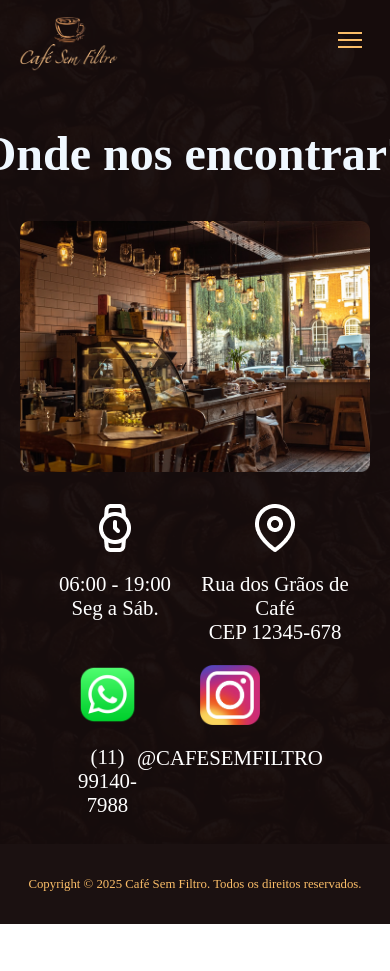
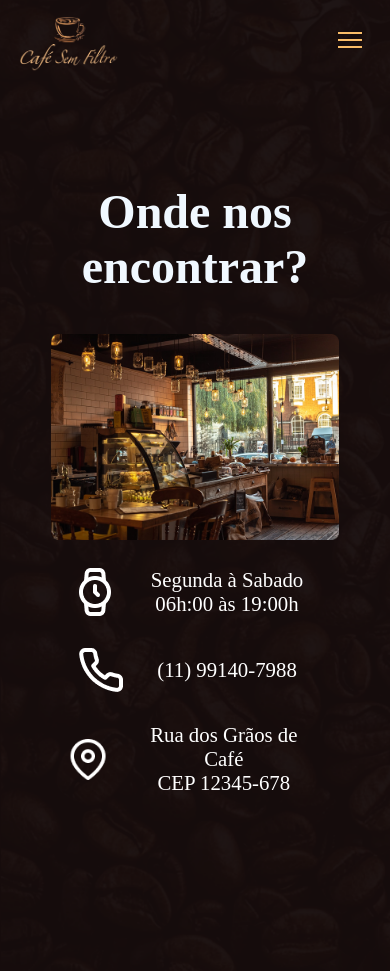
Before and after one commit to pradoscript/coffe-without-filter, a Gatsby site: page /Contato in a window 390 px wide. Shown: the top 971 px of the page. Before the commit the page ends 924 px from the top, so only its background shows below. Built offline with nearby package versions, Linux system fonts and the light colour scheme; Gatsby itself is replaced by a stand-in of ours.

Commit message:
almost finalized the responsive

```diff
--- a/src/pages/Contato/contato.module.css
+++ b/src/pages/Contato/contato.module.css
@@ -6,51 +6,119 @@
     width: 100%;
     min-height: 100vh;
     display: flex;
-    flex-direction: column;
-    position: relative;
     justify-content: center;
     align-items: center;
     font-size: 1.3rem;
+    padding: 2rem;
   }
-
   .informations {
     display: flex;
-    justify-content: space-between;
+    flex-direction: column;
+    align-items: flex-start;
+    justify-content: center;
     text-align: center;
-    width: 20rem;
+    padding-bottom: 2rem;
+    padding-top: 8rem ;
+    gap: 2rem;
   }
 
   .mainContainer{
-    display: flex;
-    flex-direction: column;
-    align-items: center;
-    text-align: center;
-    width: 50rem;
-    padding-top: 5rem;
+    display: grid;
+    grid-template-columns: 1fr 1fr;
+    place-content: center;
+    width: 100%;
+    padding-left: 15rem;
   }
 
-  .image{
-    text-align: center;
-  }
 
   .informationsItems{
-    text-align: center;
-    width: 10rem;
-    padding-top: 2rem;
+    display: flex;
+    align-items: center;
+    gap: 2rem;
     color: #fff;
   }
 
-  .contact{
-    color: #fff;
-    display: flex;
-    justify-content: space-between;
-    width: 60vw;
+
+  @media (max-width:1440.98px){
+    .image {
+    padding-top: 3rem;
+
+    }
+
+    .mainContainer {
+        padding-bottom: 3rem ;
+        padding-right: 4rem;
+        gap: 2rem;
+    }
+
+    .informations {
+        justify-content: flex-center;
+        align-items: flex-start;
+        padding-top: 15rem;
+    }
   }
 
-  .zap {
-    text-align: center;
+  @media (max-width:1024px){
+    .image {
+        width: 30rem;
+        padding-top: 3rem;
+    }
+
+    .mainContainer {
+        padding-bottom: 5rem;
+        padding-right: 19rem;
+    }
+
+    .informations {
+        width: 15rem;
+        gap: 0;
+    }
+
   }
 
-  .insta{
-    text-align: center;
+
+  @media (max-width:768px){
+    .image {
+        width: 25rem;
+        padding-top: 2rem;
+    }
+
+    .mainContainer {
+        padding-bottom: 5rem;
+        padding-right: 17rem;
+    }
+
+    .informations {
+        padding-top: 15rem;
+    }
   }
+
+  @media (max-width: 425.98px){
+
+    .image {
+        padding-right: 3rem ;
+        text-align: center;
+        padding-bottom: 0rem;
+        width: 18rem;
+    }
+
+    .mainContainer{
+        display: grid;
+        grid-template-columns: 1fr;
+        grid-template-rows: 1fr 1fr;
+        place-content: center;
+        width: 100%;
+        padding-right: 16rem;
+        gap: 0;
+        padding-bottom: 0.2rem;
+        padding-top: 5rem;
+      }
+
+      .informations {
+        justify-content: center;
+        align-items: center;
+        padding-top: 0 !important;
+        padding-bottom: 9rem;
+        padding-left: 1rem;
+      }
+  }
--- a/src/pages/Contato/index.js
+++ b/src/pages/Contato/index.js
@@ -8,74 +8,75 @@
         <Layout>
             <div className={styles.page}>
                 <section className={styles.mainContainer}>
+
+                <div className={styles.image}>
                 <h1>Onde nos encontrar?</h1>
-                <div className={styles.image}>
                         <StaticImage
                             src="../../images/cafe-place.png"
                             alt="Café Sem Filtro"
                             placeholder="blurred"
                             layout="constrained"
                             quality={90}
-                    width={350}
+                            width={720}
                         />
                     </div>
                     <section className={styles.informations}>
+
                         <div className={styles.informationsItems}>
+                        <section>
                                 <StaticImage
                                     src="../../images/watch-asset.png"
                                     alt="Horários"
                                     placeholder="blurred"
                                     layout="constrained"
-                        quality={90}
+
                                 />
+                            </section>
+                            <section>
                                 <p>
-                        06:00 -  19:00 <br/> Seg a Sáb.
+                                    Segunda à Sabado <br/> 06h:00 às 19:00h
                                 </p>
+                            </section>
                         </div>
 
                         <div className={styles.informationsItems}>
+
+                            <section>
+                                <StaticImage
+                                    src="../../images/phone-asset.png"
+                                    alt="Horários"
+                                    placeholder="blurred"
+                                    layout="constrained"
+
+                                />
+                            </section>
+                            <section>
+                                <p>
+                                (11) 99140-7988
+                                </p>
+                            </section>
+
+                        </div>
+
+                        <div className={styles.informationsItems}>
+                        <section>
                                 <StaticImage
                                     src="../../images/map-asset.png"
                                     alt="Horários"
                                     placeholder="blurred"
                                     layout="constrained"
-                        quality={90}
+
                                 />
+                            </section>
+                            <section>
                                 <p>
-                        Rua dos Grãos de Café <br/> CEP 12345-678
+                                    Rua dos Grãos de Café <br /> CEP 12345-678
                                 </p>
-                    </div>
-                </section>
-            </section>
-
-            <section className={styles.contact}>
-                <div className={styles.zap}>
-                <section>
-                    <StaticImage
-                        src="../../images/zap-asset.png"
-                        alt="Whatsapp"
-                        placeholder="blurred"
-                        layout="constrained"
-                        quality={100}
-                        width={60}
-                />
-                <p>  (11) 99140-7988 </p>
                             </section>
                         </div>
 
-                <div className={styles.insta}>
-                    <section>
-                    <StaticImage
-                        src="../../images/insta-asset.png"
-                        alt="Horários"
-                        placeholder="blurred"
-                        layout="constrained"
-                        quality={100}
-                        width={60}
-                />
-                <p> @CAFESEMFILTRO </p>
                     </section>
-                </div>
+
                 </section>
             </div>
         </Layout>
```
Also changed, not shown: src/images/phone-asset.png (added). Lines whose indentation alone changed are shown as unchanged.
